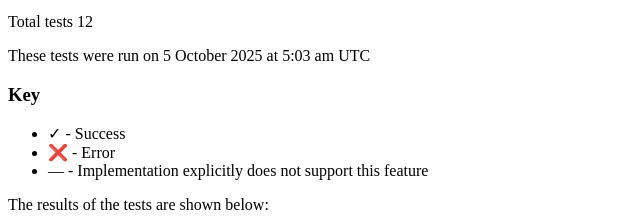
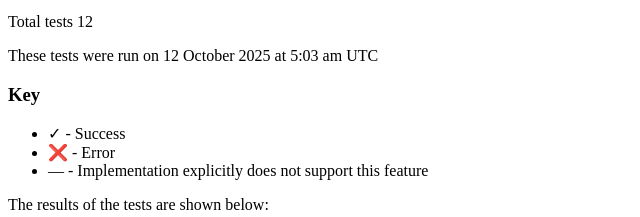
Before and after one commit to decentralgabe/vc-test-suite-template, a plain HTML site: page index.html in a window 1280 px wide. Shown: the part 242-459 px from the top of the page, 0-640 px from the left. Drawn offline with Linux system fonts and the light colour scheme.

Commit message:
Deploying to gh-pages from @ decentralgabe/vc-test-suite-template@d9a38ab02d75383b4bcf9265d0321e660e117d38 🚀

```diff
--- a/index.html
+++ b/index.html
@@ -106,7 +106,7 @@
       Total tests 12
       </p>
       <p>
-        These tests were run on <time>5 October 2025 at 5:03 am UTC</time>
+        These tests were run on <time>12 October 2025 at 5:03 am UTC</time>
       </p>
       <section class="informative" id="Key">
         <h3>Key</h3>
```
Also changed, not shown: 1 other file.
